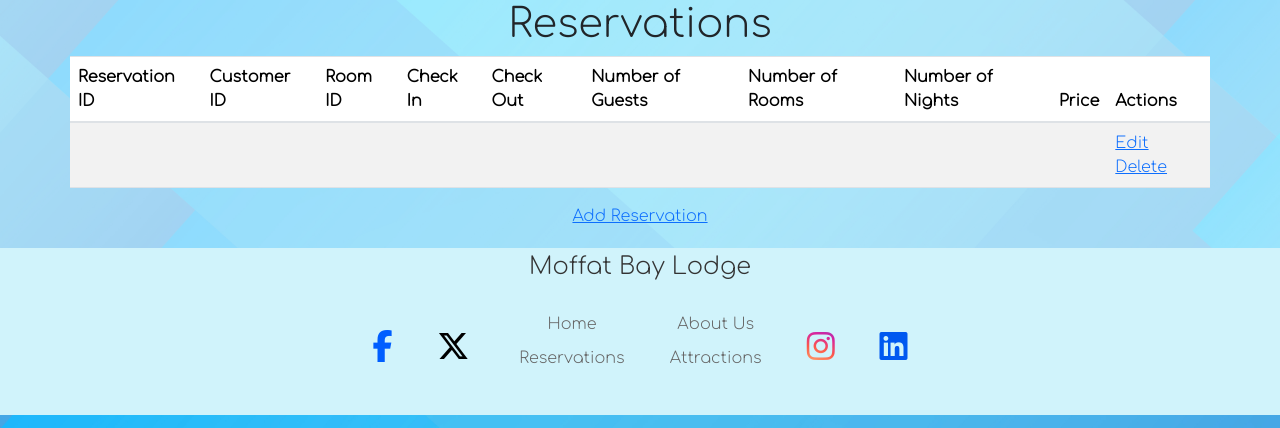
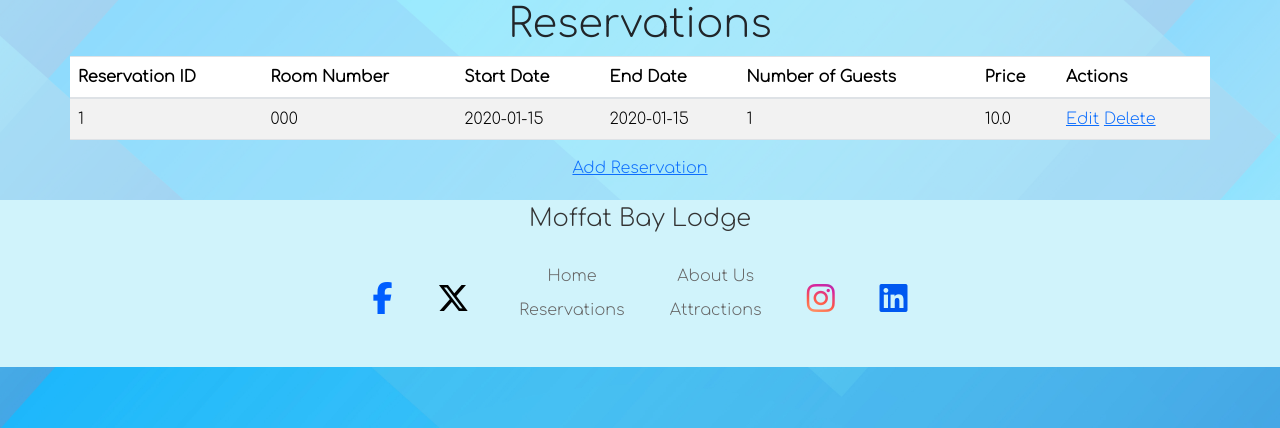
Before and after one commit to clinty2710/Moffat-Bay, a Flask app: page /show_reservations in a window 1280 px wide. Shown: the part 56-484 px from the top of the page. Run offline with Flask 3, Linux system fonts and the light colour scheme; the visitor is signed in with stand-in values (Sample User, id 1); tables that the repository leaves empty hold one stand-in row (values such as "Sample post"); some libraries are stand-ins or nearby versions.

Commit message:
adding price to tables and edit/show res

```diff
--- a/app/templates/edit_reservation.html
+++ b/app/templates/edit_reservation.html
@@ -21,6 +21,8 @@
         <input type="text" id="room_number" name="room_number" value="{{ room_number }}"><br><br>
         <label for="num_guests">Number of Guests:</label>
         <input type="text" id="num_guests" name="num_guests" value="{{ num_guests }}"><br><br>
+        <label for="price">Price:</label>
+        <input type="text" id="price" name="price" value="{{ price }}"><br><br>
         <input type="text" id="room_id" name="room_id" value="{{ room_id }}"><br><br>
 
         <input type="submit" value="Submit">
--- a/app/templates/show_reservations.html
+++ b/app/templates/show_reservations.html
@@ -13,13 +13,10 @@
         <thead>
             <tr>
                 <th>Reservation ID</th>
-                <th>Customer ID</th>
-                <th>Room ID</th>
-                <th>Check In</th>
-                <th>Check Out</th>
+                <th>Room Number</th>
+                <th>Start Date</th>
+                <th>End Date</th>
                 <th>Number of Guests</th>
-                <th>Number of Rooms</th>
-                <th>Number of Nights</th>
                 <th>Price</th>
                 <th>Actions</th>
             </tr>
@@ -27,18 +24,15 @@
         <tbody>
             {% for reservation in reservations %}
                 <tr>
-                    <td>{{ reservation.reservation_id }}</td>
-                    <td>{{ reservation.customer_id }}</td>
-                    <td>{{ reservation.room_id }}</td>
-                    <td>{{ reservation.check_in }}</td>
-                    <td>{{ reservation.check_out }}</td>
-                    <td>{{ reservation.num_guests }}</td>
-                    <td>{{ reservation.num_rooms }}</td>
-                    <td>{{ reservation.num_nights }}</td>
+                    <td>{{ reservation.rid }}</td>
+                    <td>{{ reservation.room_number }}</td>
+                    <td>{{ reservation.start_date }}</td>
+                    <td>{{ reservation.end_date }}</td>
+                    <td>{{ reservation.num_of_guests }}</td>
                     <td>{{ reservation.price }}</td>
                     <td>
-                        <a href="{{ url_for('reservation_edit', reservation_id=reservation.reservation_id) }}">Edit</a>
-                        <a href="{{ url_for('reservation_delete', reservation_id=reservation.reservation_id) }}">Delete</a>
+                        <a href="{{ url_for('edit_reservation', reservation_id=reservation.reservation_id) }}">Edit</a>
+                        <a href="{{ url_for('delete_reservation', reservation_id=reservation.reservation_id) }}">Delete</a>
                     </td>
                 </tr>
             {% endfor %}
--- a/app/views.py
+++ b/app/views.py
@@ -132,6 +132,15 @@ def new_reservation():
         form = NewReservation()
         return render_template('reservation.html', form=form)
 
+def price_of_room(num_guests):
+    guests = int(num_guests)
+    if guests <= 2:
+        return 115 * 1.05
+    elif guests <= 5:
+        return 150 * 1.05
+    elif guests >= 6:
+        return None
+
 @app.route('/confirm_reservation', methods=['POST'])
 def confirm_reservation():
     form = NewReservation(request.form)
@@ -143,6 +152,8 @@ def confirm_reservation():
         start_date = form.start_date.data
         end_date = form.end_date.data
         num_of_guests = form.num_of_guests.data
+        room_price = price_of_room(form.num_of_guests.data)
+
 
         # Create a new reservation and save to the database
         new_reservation = Reservation(
@@ -150,6 +161,7 @@ def confirm_reservation():
             start_date=start_date,
             end_date=end_date,
             num_of_guests=num_of_guests,
+            price=room_price,
             user_id=session['user_id']
         )
         db.session.add(new_reservation)
@@ -191,6 +203,7 @@ def edit_reservation():
         reservation.start_date = form.start_date.data
         reservation.end_date = form.end_date.data
         reservation.num_of_guests = form.num_of_guests.data
+        reservation.price = price_of_room(form.num_of_guests.data)
 
         # Save the changes to the database
         db.session.commit()
@@ -199,6 +212,8 @@ def edit_reservation():
         return redirect(url_for('show_reservations'))
     else:
         return render_template('edit_reservation.html', form=form)
+
+
 
 @app.route('/get_room_availability', methods=['GET'])
 def get_room_availability():
```
Also changed, not shown: app/__init__.py (+6 -5 lines).
